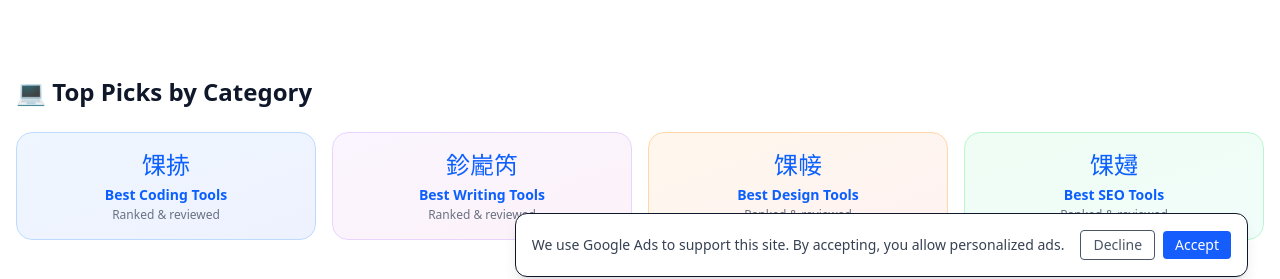
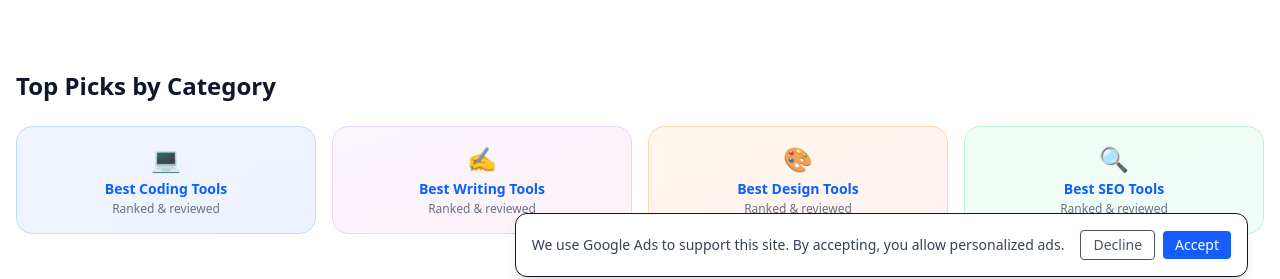
Before and after one commit to xiaohu1168/ai-tool-navigator, a Next.js app: page / in a window 1280 px wide. Shown: the part 491-770 px from the top of the page. Built offline with nearby package versions, Linux system fonts and the light colour scheme; no server answers; the database is empty.

Commit message:
@fix: emoji corruption and update Home page to use new layout Header/Footer
- Replace garbled emoji characters with proper Unicode (💻✍️🎨🔍)
- Update imports to use new layout components
- Remove emoji from h2 heading text
@

```diff
--- a/src/app/page.tsx
+++ b/src/app/page.tsx
@@ -1,6 +1,6 @@
 import Link from "next/link";
-import Header from "@/components/Header";
-import Footer from "@/components/Footer";
+import Header from "@/components/layout/Header";
+import Footer from "@/components/layout/Footer";
 import ToolCard from "@/components/ToolCard";
 import CategoryCard from "@/components/CategoryCard";
 import AdBanner from "@/components/AdBanner";
@@ -35,25 +35,25 @@ export default async function Home() {
 
 
         <section className="max-w-7xl mx-auto px-3 md:px-4 py-4 md:py-8">
-          <h2 className="text-xl md:text-2xl font-bold mb-5 md:mb-6">💻 Top Picks by Category</h2>
+          <h2 className="text-xl md:text-2xl font-bold mb-5 md:mb-6">Top Picks by Category</h2>
           <div className="grid grid-cols-2 md:grid-cols-4 gap-3 md:gap-4">
             <Link href="/best/coding" className="bg-gradient-to-br from-blue-50 to-indigo-50 border border-blue-200 rounded-xl p-4 text-center hover:shadow-md transition-shadow hover:border-blue-400">
-              <div className="text-2xl mb-1">馃捇</div>
+              <div className="text-2xl mb-1">💻</div>
               <h3 className="font-semibold text-sm">Best Coding Tools</h3>
               <p className="text-xs text-gray-500 mt-0.5">Ranked &amp; reviewed</p>
             </Link>
             <Link href="/best/writing" className="bg-gradient-to-br from-purple-50 to-pink-50 border border-purple-200 rounded-xl p-4 text-center hover:shadow-md transition-shadow hover:border-purple-400">
-              <div className="text-2xl mb-1">鉁嶏笍</div>
+              <div className="text-2xl mb-1">✍️</div>
               <h3 className="font-semibold text-sm">Best Writing Tools</h3>
               <p className="text-xs text-gray-500 mt-0.5">Ranked &amp; reviewed</p>
             </Link>
             <Link href="/best/design" className="bg-gradient-to-br from-orange-50 to-red-50 border border-orange-200 rounded-xl p-4 text-center hover:shadow-md transition-shadow hover:border-orange-400">
-              <div className="text-2xl mb-1">馃帹</div>
+              <div className="text-2xl mb-1">🎨</div>
               <h3 className="font-semibold text-sm">Best Design Tools</h3>
               <p className="text-xs text-gray-500 mt-0.5">Ranked &amp; reviewed</p>
             </Link>
             <Link href="/best/seo" className="bg-gradient-to-br from-green-50 to-teal-50 border border-green-200 rounded-xl p-4 text-center hover:shadow-md transition-shadow hover:border-green-400">
-              <div className="text-2xl mb-1">馃攳</div>
+              <div className="text-2xl mb-1">🔍</div>
               <h3 className="font-semibold text-sm">Best SEO Tools</h3>
               <p className="text-xs text-gray-500 mt-0.5">Ranked &amp; reviewed</p>
             </Link>
```
